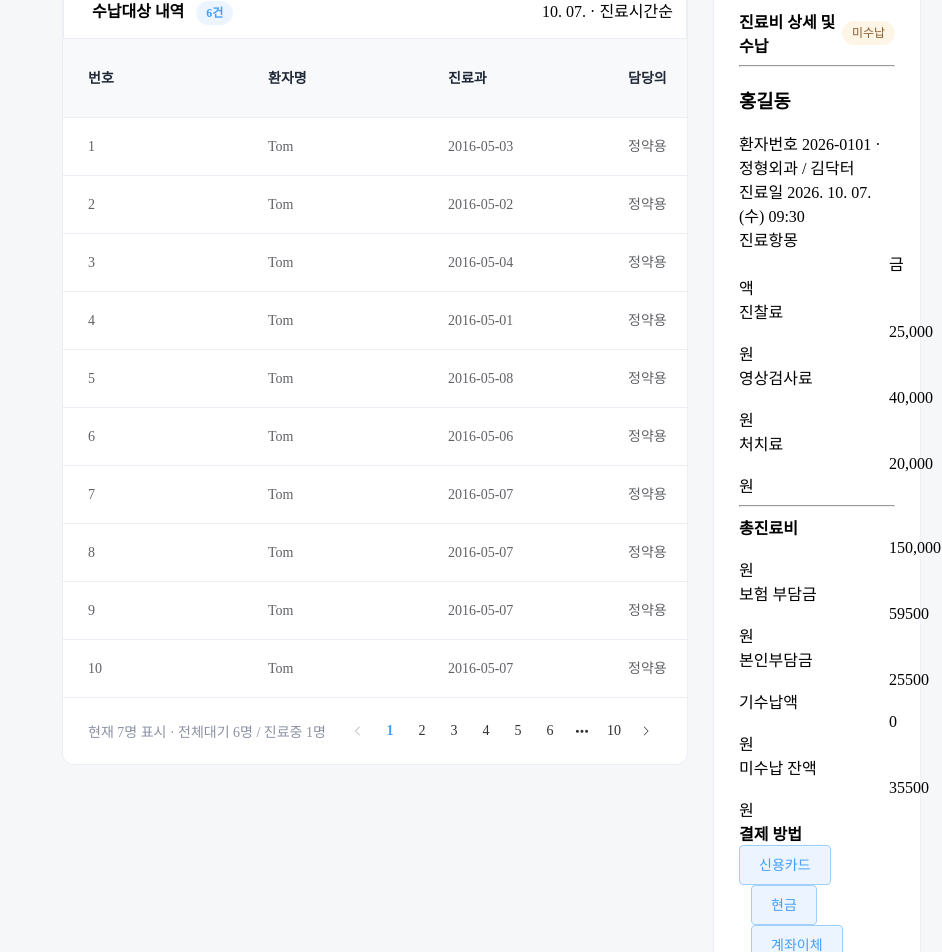
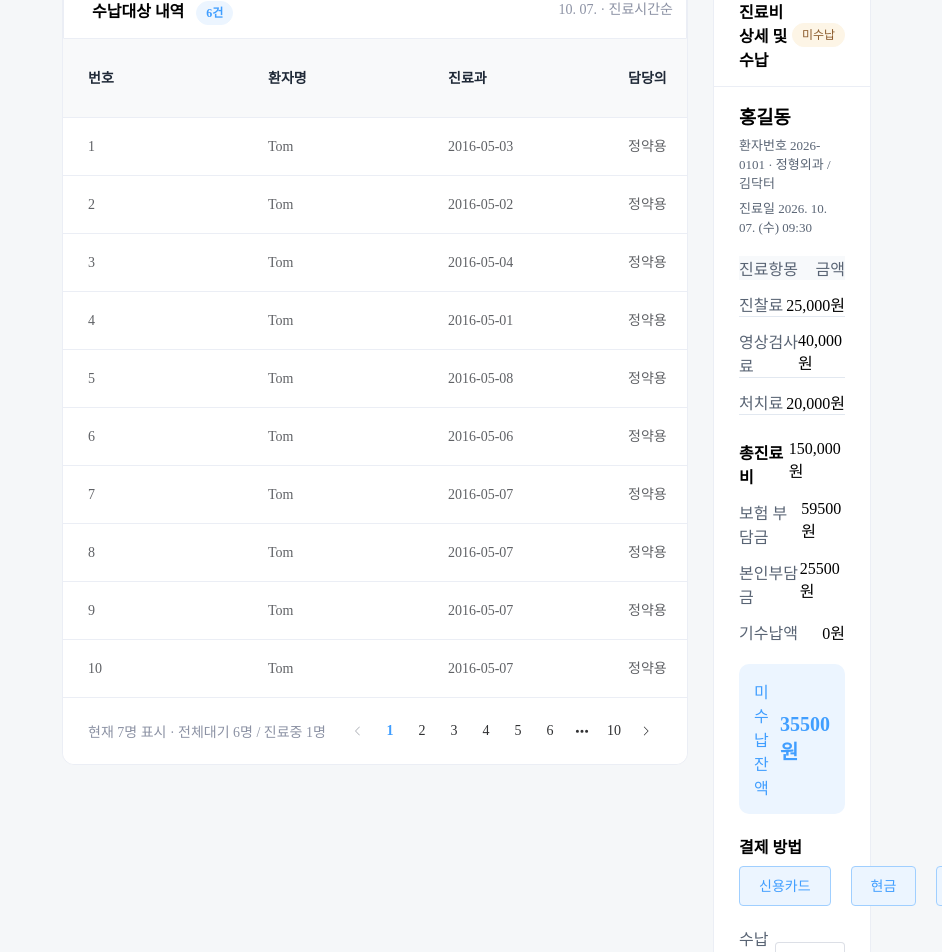
Before and after one commit to ctrl404J/hospital-reservation-vue, a Vue app: page /Payments in a window 1280 px wide. Shown: the part 478-1430 px from the top of the page, without its empty margins (338-1280 px from the left). Built offline with nearby package versions, Linux system fonts and the light colour scheme.

Commit message:
feat: 진료수납 화면의 진료비 상세 및 수납영역 작성

```diff
--- a/src/views/PaymentsView.vue
+++ b/src/views/PaymentsView.vue
@@ -45,7 +45,6 @@
                 <el-button size="large" :icon="RefreshLeft">초기화</el-button>
             </div>
         </div>
-
         <div class="payments-contents-container">
             <div class="payments-board-area">
                 <div class="payments-status-area">
@@ -54,17 +53,17 @@
                         <el-tag
                             round
                             style="
-                            background-color: #ecf5ff; /* 연한 살구/미색 배경색 */
-                            border-color: #ecf5ff;     /* 테두리 선을 배경과 통일해서 없앰 */
-                            color: #409eff;            /* 직관적인 갈색 글자색 */
-                            font-weight: 500;          /* 글자 두께 선명하게 */
+                            background-color: #ecf5ff;
+                            border-color: #ecf5ff;
+                            color: #409eff;
+                            font-weight: 500;
                             margin-left: 12px;
                             "
                         >
                         <strong>6건</strong>
                         </el-tag>
                     </div>
-                    <div id="treatment-status-notice">10. 07.  · 진료시간순</div>
+                    <div id="medical-status-notice">10. 07.  · 진료시간순</div>
                 </div>
                 <Dashboard />
                 <div class="pagination-area">
@@ -72,7 +71,6 @@
                     <el-pagination class="pagination" layout="prev, pager, next" :total="100" />
                 </div>
             </div>
-            <!-- 진료비 상세 및 수납 -->
             <div class="payments-notice-container">
                 <div class="payments-notice-header">
                     <strong>진료비 상세 및 수납</strong>
@@ -80,39 +78,64 @@
                         <el-tag
                             round
                             style="
-                            background-color: #fdf5e6; /* 연한 살구/미색 배경색 */
-                            border-color: #fdf5e6;     /* 테두리 선을 배경과 통일해서 없앰 */
-                            color: #8b5a2b;            /* 직관적인 갈색 글자색 */
-                            font-weight: 500;          /* 글자 두께 선명하게 */
+                            background-color: #fdf5e6;
+                            border-color: #fdf5e6;
+                            color: #8b5a2b;
+                            font-weight: 500;
                             "
                         >
                             미수납
                         </el-tag>
                     </div>
                 </div>
-                <hr>
-                <!--  -->
-                <div>
+                <div class="payments-notice-body">
+                    <div class="payer-header-box">
+                        <h3 id="payer-name"><strong>홍길동</strong></h3>
+                        <div class="payer-info">환자번호 2026-0101 · 정형외과 / 김닥터</div>
+                        <div class="payer-info">진료일 2026. 10. 07. (수) 09:30</div>
+                    </div>
 
-                    <h3><strong>홍길동</strong></h3>
-                    <div>
-                        <div>환자번호 2026-0101 · 정형외과 / 김닥터</div>
-                        <div>진료일 2026. 10. 07. (수) 09:30</div>
+                    <div class="medical-items-headr">
+                        <span class="label">진료항몽</span>
+                        <span class="value">금액</span>
                     </div>
-                    <div>
-                        <div>진료항몽<span style="margin-left:150px">금액</span></div>
-                        <div>진찰료<span style="margin-left:150px">25,000원</span></div>
-                        <div>영상검사료<span style="margin-left:150px">40,000원</span></div>
-                        <div>처치료<span style="margin-left:150px">20,000원</span></div>
+                    <div class="medical-items-body">
+                        <div class="medical-items-row">
+                            <span class="label">진찰료</span>
+                            <span class="value">25,000원</span>
+                        </div>
+                        <div class="medical-items-row">
+                            <span class="label">영상검사료</span>
+                            <span class="value">40,000원</span>
+                        </div>
+                        <div class="medical-items-row">
+                            <span class="label">처치료</span>
+                            <span class="value">20,000원</span>
+                        </div>
+                    </div>
 
-                        <hr>
-                        <div><strong>총진료비</strong><span style="margin-left:150px">150,000원</span></div>
-                        <div>보험 부담금<span style="margin-left:150px">59500원</span></div>
-                        <div>본인부담금<span style="margin-left:150px">25500</span></div>
-                        <div>기수납액<span style="margin-left:150px">0원</span></div>
+                    <div class="total-amount">
+                        <strong>총진료비</strong><span>150,000원</span>
+                    </div>
+                        <div class="payment-detail-box">
+                            <div class="payment-detail-row">
+                                <span class="label">보험 부담금</span>
+                                <span class="value">59500원</span>
+                            </div>
+                            <div class="payment-detail-row">
+                                <span class="label">본인부담금</span>
+                                <span class="value">25500원</span>
+                            </div>
+                            <div class="payment-detail-row">
+                                <span class="label">기수납액</span>
+                                <span class="value">0원</span>
+                            </div>
+                        </div>
+                        <div class="unpaid-box">
+                            <span class="label">미수납 잔액</span>
+                            <span class="value"><strong>35500원</strong></span>
+                        </div>
 
-                        <div>미수납 잔액<span style="margin-left:150px">35500원</span></div>
-                    </div>
                     <div>
                         <strong>결제 방법</strong>
                         <div class="payments-button-group">
@@ -121,20 +144,17 @@
                             <el-button type="primary" size="large" plain>계좌이체</el-button>
                         </div>
                     </div>
-                    <div class="final-payments-input">
-                        <div>수납 예정금액</div>
-                        <el-input v-model="input" style="width: 240px" size="large" placeholder="25500원"/>
+                    <div class="total-amount-box">
+                        <div class="label">수납 예정금액</div>
+                        <el-input v-model="totalAmount" size="large" class="total-amount-input"/>
                     </div>
                     <div>
-                        <el-button size="large" :icon="SwitchButton" type="primary">25500원 수납 처리</el-button>
+                        <el-button size="large" :icon="SwitchButton" type="primary" id="total-amount-button">25500원 수납 처리</el-button>
                     </div>
                     <br>
-                    <div>수납 후 잔액 0원 · 영수증 발급 가능</div>
+                    <div id="payment-notice-text">수납 후 잔액 0원 · 영수증 발급 가능</div>
                 </div>
             </div>
-            <!-- -->
-
-
         </div>
         <div class="dashboard-warning-area">
             <el-icon><InfoFilled /></el-icon>
@@ -144,6 +164,7 @@
 </template>
 
 <script setup>
+import { ref } from 'vue'
 import { Download, RefreshLeft, Search, InfoFilled } from '@element-plus/icons-vue';
 import StatsCard from '@/components/StatsCard.vue';
 import Dashboard from '@/components/Dashboard.vue';
@@ -162,6 +183,8 @@ const payStateOptions = [
     label: '미납',
   },
 ];
+
+const totalAmount = ref("25500원");
 
 </script>
 <style scoped>
@@ -236,7 +259,7 @@ const payStateOptions = [
     width: 20%;
     border: 1px solid #ebeef5;
     border-radius: 12px;
-    padding: 25px;
+    /* padding: 25px; */
     background-color: white;
 }
 
@@ -244,18 +267,140 @@ const payStateOptions = [
     display: flex;
     justify-content: space-between;
     align-items: center;
+    padding: 15px 25px 15px 25px;
+    border-bottom: 1px solid #ebeef5;
 }
+
+.payments-notice-body {
+    /* display: flex;
+    justify-content: space-between;
+    align-items: center; */
+    padding: 5px 25px 25px 25px;
+}
+
+#payer-name {
+    margin: 0;
+    padding: 10px 10px 0 0;
+}
+
+.payer-header-box {
+    display: flex;
+    flex-direction: column;
+}
+
+.payer-info {
+    font-size: 13px;
+    color: #596474;
+    margin-top: 6px;
+}
+
+.medical-items-headr {
+    display: flex;
+    justify-content: space-between;
+    background-color: #F7F9FB;
+    margin-top: 20px;
+    margin-bottom: 12px;
+    color: #596474;
+}
+
+.medical-items-body {
+    display: flex;
+    flex-direction: column;
+    gap: 12px;
+}
+
+.medical-items-row {
+    display: flex;
+    justify-content: space-between;
+    align-items: center;
+    border-bottom: 1px solid #E2E8F0;
+}
+
+.medical-items-row .label {
+    color: #596474;
+}
+
+.total-amount {
+    display: flex;
+    justify-content: space-between;
+    margin-top: 25px;
+    margin-bottom: 12px;
+}
+
+.payment-detail-box {
+    display: flex;
+    flex-direction: column;
+    gap: 12px;
+}
+
+.payment-detail-row {
+    display: flex;
+    justify-content: space-between;
+}
+
+.payment-detail-row .label {
+    color: #596474;
+}
+
+.unpaid-box {
+    display: flex;
+    align-items: center;
+    justify-content: space-between;
+    background-color: #ECF5FF;
+    margin: 20px 0 20px 0;
+    padding: 15px;
+    color: #409EFF;
+    border-radius: 10px;
+}
+
+.unpaid-box .value {
+    font-size: 20px;
+}
+
 
 .payments-input-area {
     flex: 1;
 }
 
-.final-payments-input {
+.payments-button-group {
+    display: flex;
+    width: 100%;
+    gap: 8px;
+    margin-top: 8px;
+}
+
+.payments-button-group button.el-button {
+    flex: 1;
+}
+
+.total-amount-box {
     display: flex;
     justify-content: space-between;
     align-items: center;
-    padding-top: 12px;
+    margin-top: 20px;
 }
 
+.total-amount-box .label {
+    color: #596474;
+}
+
+.total-amount-box .total-amount-input {
+    width: 180px;
+}
+
+.total-amount-input :deep(.el-input__wrapper input) {
+  text-align: right;
+}
+
+#total-amount-button {
+    width: 100%;
+    margin-top: 20px;
+    flex: 1;
+}
+
+#payment-notice-text {
+    color: #596474;
+    font-size: 13px;
+}
 
 </style>
```
